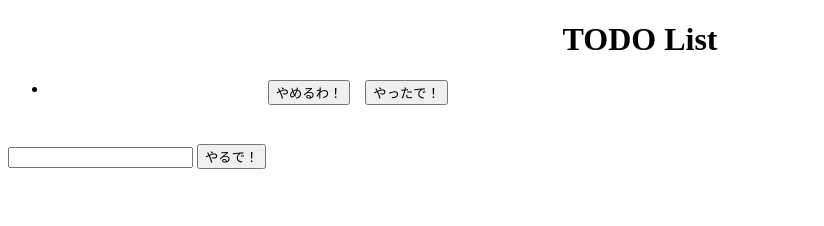
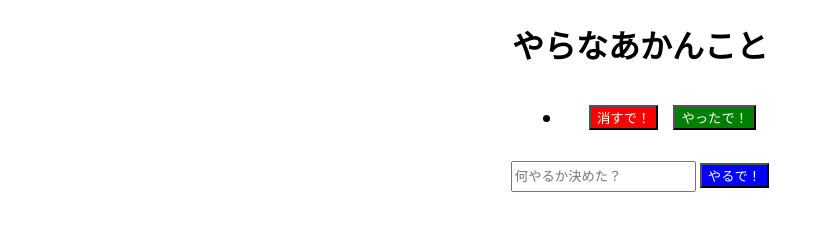
Before and after one commit to keiinuki/TODO_List, a website built with Parcel: page index.html in a window 1280 px wide. Both pictures are taken after a click on the button "やるで！". Shown: the whole page, without its empty margins (0-824 px from the left). Built offline with nearby package versions, Linux system fonts and the light colour scheme.

Commit message:
CSSでボタンの色など変更

```diff
--- a/index.html
+++ b/index.html
@@ -3,19 +3,30 @@
   <head>
     <title>イヌキのTODO</title>
     <meta charset="UTF-8" />
+    <link rel="stylesheet" href="src/styles.css" />
   </head>
 
   <body>
     <header class="header">
-      <h1 class="title">TODO List</h1>
+      <h1 class="title">やらなあかんこと</h1>
     </header>
+    <div class="container">
+      <div class="item">
         <ul class="todo addTask-target"></ul>
+      </div>
+      <div class="item">
         <form>
-      <input class="addTask-value" type="text" />
+          <input
+            class="addTask-value"
+            type="text"
+            placeholder="何やるか決めた？"
+          />
           <button class="addTask-trigger" type="button">
             やるで！
           </button>
         </form>
+      </div>
+    </div>
 
     <script src="src/index.js"></script>
   </body>
--- a/src/index.js
+++ b/src/index.js
@@ -20,19 +20,23 @@ const addTask = (task) => {
   const removeButton = document.createElement("button");
   const completeButton = document.createElement("button");
 
-  removeButton.innerText = "やめるわ！";
-  removeButton.style.marginLeft = "15px";
+  removeButton.innerText = "消すで！";
+  removeButton.style.marginLeft = "25px";
   removeButton.style.float = "right";
+  removeButton.style.background = "red";
+  removeButton.style.color = "white";
   removeButton.addEventListener("click", () => removeTask(removeButton));
 
   completeButton.innerText = "やったで！";
   completeButton.style.marginLeft = "15px";
   completeButton.style.float = "right";
+  completeButton.style.background = "green";
+  completeButton.style.color = "white";
   completeButton.addEventListener("click", () => completeTask(completeButton));
 
   listItem.innerText = task;
-  listItem.style.width = "400px";
-  listItem.style.height = "48px";
+  listItem.style.height = "40px";
+  listItem.style.fontSize = "x-large";
   listItem.appendChild(completeButton);
   listItem.appendChild(removeButton);
   addTaskTarget.appendChild(listItem);
--- a/src/styles.css
+++ b/src/styles.css
@@ -2,13 +2,26 @@
   text-decoration: line-through red 3px;
 }
 
-.title {
+h1 {
   display: flex;
   justify-content: center;
 }
-
-.addTask-target {
+.container {
   display: flex;
-  justify-content: center;
   flex-direction: column;
 }
+
+.item {
+  margin-left: auto;
+  margin-right: auto;
+  align-items: center;
+}
+
+button {
+  background: blue;
+  color: white;
+}
+
+input {
+  height: 25px;
+}
```
Lines whose indentation alone changed are shown as unchanged.
